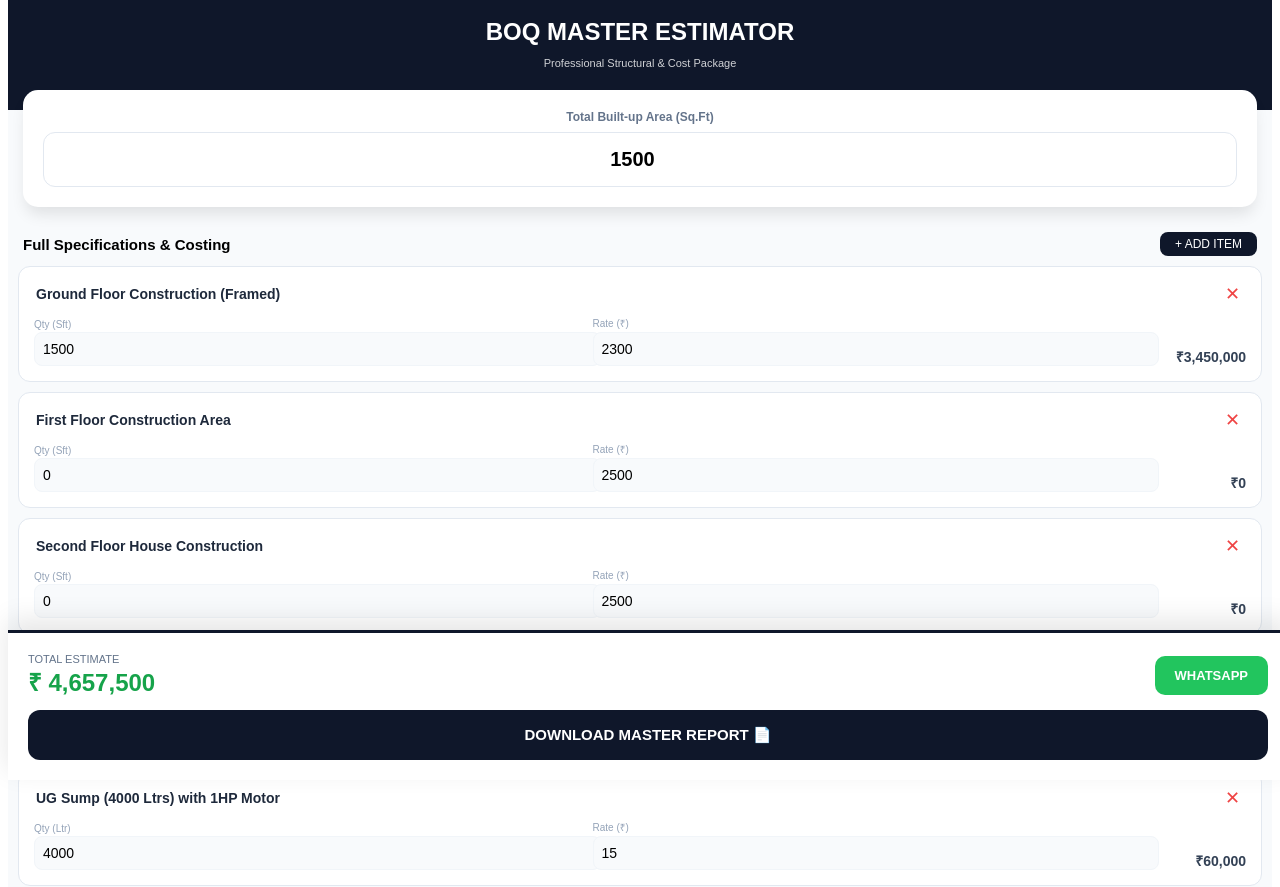
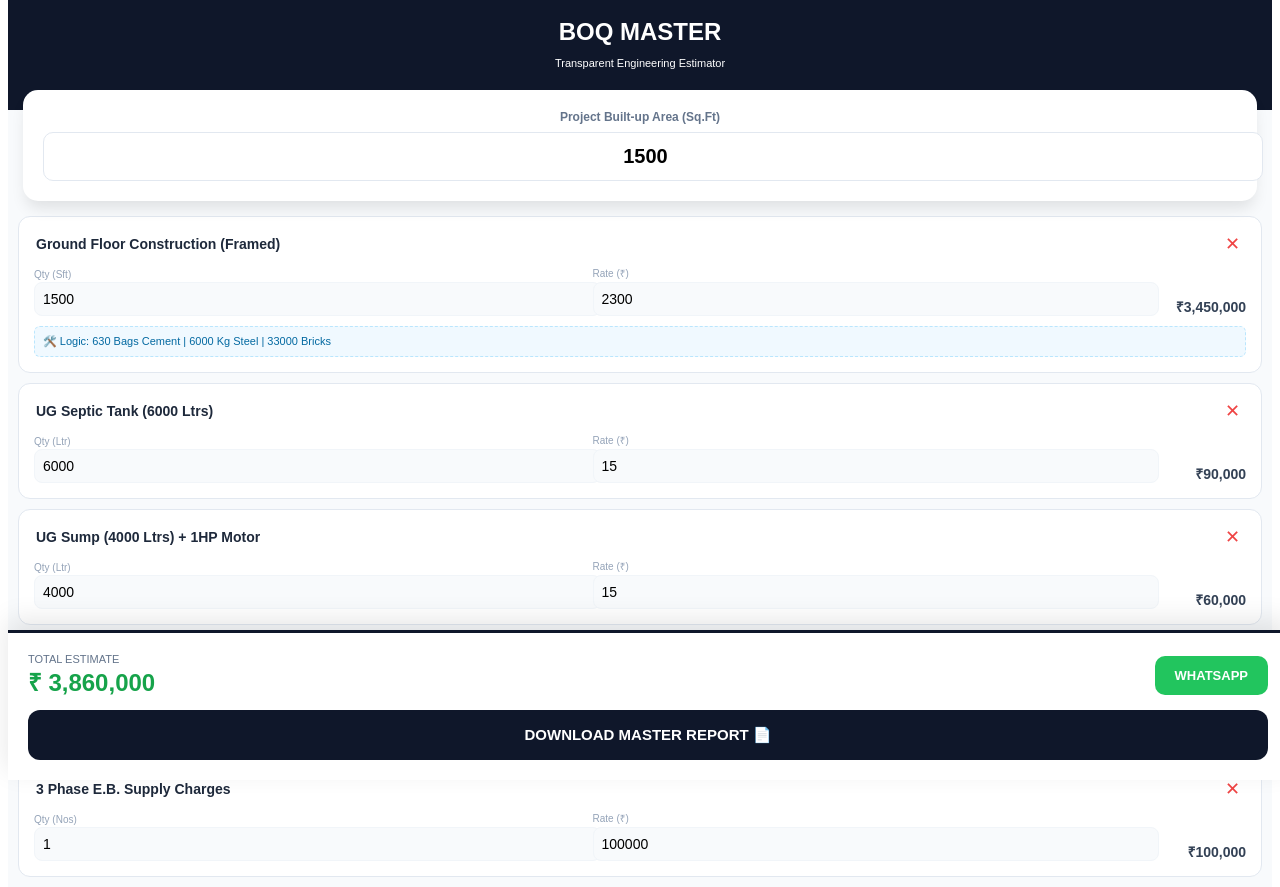
Before and after one commit to Movieeesss/BOQ-ESTIMATOR, a React (Vite) app: page / in a window 1280 px wide. Shown: the part 20-907 px from the top of the page. Built offline with nearby package versions, Linux system fonts and the light colour scheme.

Commit message:
Update BOQ ESTIMATOR.tsx

```diff
--- a/src/BOQ ESTIMATOR.tsx
+++ b/src/BOQ ESTIMATOR.tsx
@@ -1,19 +1,24 @@
-import React, { useState, useMemo, useCallback } from 'react';
+import React, { useState, useMemo, useCallback, useEffect } from 'react';
 import jsPDF from 'jspdf';
 import autoTable from 'jspdf-autotable';
 
-// --- FULL SPECIFICATION DATABASE (Images 1-8) ---
+// --- 1. ENGINEERING LOGIC DATABASE (Transparency for Clients) ---
+const ENG_LOGIC = {
+  cement: 0.42, // Bags per Sqft
+  steel: 4.0,   // Kg per Sqft
+  sand: 1.8,    // Cft per Sqft
+  aggregate: 1.35, // Cft per Sqft
+  bricks: 22,   // Nos per Sqft
+};
+
 const SPECS_DB = {
   Cement: ["Ramco Super Plast", "Chettinad", "UltraTech", "Dalmia"],
   Steel: ["Fe 550D TMT PULKIT", "JSW Neosteel", "TATA Tiscon"],
-  Plumbing: ["AvonPlast (PVC)", "Trubore (UPVC)", "Finolex (CPVC)"],
-  Electrical: ["Finolex Pipes", "GM Modular Switches", "Legrand", "RR/Kundan Wires"],
-  Flooring: ["Vitrified Tiles (4x2)", "KAG/Millenium", "White Cool Roof Tile"],
-  Woodwork: ["Teak Wood Main Door", "Readymade Flush Doors", "PVC Toilet Doors"],
-  Structural: ["M20 Grade Mix", "1:5 Mortar", "4.5\" Roof Slab", "Column 1'x0'9\""]
+  Plumbing: ["AvonPlast", "Trubore", "Finolex"],
+  Electrical: ["Finolex", "GM Modular", "Legrand", "RR Wires"],
+  Structural: ["M20 Mix", "4.5\" Slab", "1:5 Mortar"]
 };
 
-// Define the structure for items to prevent TS errors
 interface BOQItem {
   id: number;
   cat: string;
@@ -23,141 +28,139 @@
   unit: string;
 }
 
+// --- 2. DEBOUNCED INPUT COMPONENT (Fixes Backspace/Typing Lag) ---
+const EditableInput = ({ value, onSave, type = "text", style }: any) => {
+  const [localVal, setLocalVal] = useState(value);
+
+  useEffect(() => { setLocalVal(value); }, [value]);
+
+  const handleChange = (e: any) => setLocalVal(e.target.value);
+  const handleBlur = () => onSave(localVal); // Only updates master state when user stops typing
+
+  return (
+    <input
+      type={type}
+      value={localVal}
+      onChange={handleChange}
+      onBlur={handleBlur}
+      style={style}
+    />
+  );
+};
+
 export default function MasterBOQEstimator() {
   const [builtArea, setBuiltArea] = useState<number>(1500);
   const [clientName, setClientName] = useState("Mr. Rajendran");
 
-  // --- FULL DYNAMIC DATA FROM IMAGES 1, 2, 3, 6, 7 & 8 ---
   const [items, setItems] = useState<BOQItem[]>([
     { id: 1, cat: "Civil", desc: "Ground Floor Construction (Framed)", qty: 1500, rate: 2300, unit: "Sft" },
-    { id: 2, cat: "Civil", desc: "First Floor Construction Area", qty: 0, rate: 2500, unit: "Sft" },
-    { id: 3, cat: "Civil", desc: "Second Floor House Construction", qty: 0, rate: 2500, unit: "Sft" },
     { id: 4, cat: "Water", desc: "UG Septic Tank (6000 Ltrs)", qty: 6000, rate: 15, unit: "Ltr" },
-    { id: 5, cat: "Water", desc: "UG Sump (4000 Ltrs) with 1HP Motor", qty: 4000, rate: 15, unit: "Ltr" },
-    { id: 6, cat: "Water", desc: "Brick Water Tank (2000L)", qty: 1, rate: 100000, unit: "Nos" },
-    { id: 7, cat: "External", desc: "Compound Wall (80 Ft)", qty: 80, rate: 2500, unit: "Rft" },
-    { id: 8, cat: "External", desc: "Setbacks - Cement Platform Finish", qty: 275, rate: 500, unit: "Sft" },
-    { id: 9, cat: "Utility", desc: "Borewell with 1 HP Jet Pump", qty: 1, rate: 80000, unit: "Nos" },
-    { id: 10, cat: "Utility", desc: "3 Phase E.B. Supply & Temp EB", qty: 1, rate: 100000, unit: "Nos" },
-    { id: 11, cat: "Utility", desc: "Plan Approval Fee & Expenses", qty: 1, rate: 75000, unit: "Nos" },
-    { id: 12, cat: "Utility", desc: "Property Tax & UGD Connection", qty: 1, rate: 90000, unit: "LS" },
-    { id: 13, cat: "Special", desc: "Modular Kitchen & Chimney", qty: 1, rate: 150000, unit: "LS" },
-    { id: 14, cat: "Special", desc: "Terrace - White Cool Roof Tile", qty: 1, rate: 125000, unit: "LS" }
+    { id: 5, cat: "Water", desc: "UG Sump (4000 Ltrs) + 1HP Motor", qty: 4000, rate: 15, unit: "Ltr" },
+    { id: 9, cat: "Utility", desc: "Borewell with 1 HP Jet Pump", qty: 1, rate: 85000, unit: "Nos" },
+    { id: 10, cat: "Utility", desc: "3 Phase E.B. Supply Charges", qty: 1, rate: 100000, unit: "Nos" },
+    { id: 11, cat: "Utility", desc: "Plan Approval Fee & Expenses", qty: 1, rate: 75000, unit: "Nos" }
   ]);
 
-  // --- SEAMLESS CALCULATION ENGINE ---
+  // --- 3. TRANSPARENCY CALCULATION ---
   const totals = useMemo(() => {
     const subTotal = items.reduce((sum, i) => sum + (i.qty * i.rate), 0);
-    const cementBags = Math.round(builtArea * 0.42);
-    const steelKgs = Math.round(builtArea * 4.0);
-    return { subTotal, cementBags, steelKgs };
+    const breakDown = {
+      cement: Math.round(builtArea * ENG_LOGIC.cement),
+      steel: Math.round(builtArea * ENG_LOGIC.steel),
+      bricks: Math.round(builtArea * ENG_LOGIC.bricks),
+      sand: Math.round(builtArea * ENG_LOGIC.sand)
+    };
+    return { subTotal, ...breakDown };
   }, [items, builtArea]);
 
-  // --- LAG-FREE UPDATES ---
   const updateItem = useCallback((id: number, field: keyof BOQItem, val: any) => {
     setItems(prev => prev.map(i => i.id === id ? { ...i, [field]: val } : i));
-  }, []);
-
-  const deleteItem = useCallback((id: number) => {
-    setItems(prev => prev.filter(i => i.id !== id));
   }, []);
 
   const generatePDF = () => {
     const doc = new jsPDF();
     doc.setFontSize(18);
-    doc.setTextColor(30, 41, 59);
-    doc.text("MASTER BOQ ESTIMATION REPORT", 105, 15, { align: 'center' });
+    doc.text("MASTER BOQ REPORT", 105, 15, { align: 'center' });
 
-    // Explicitly typing tableBody as any[] to bypass strict Cell check
     const tableBody: any[] = items.filter(i => i.qty > 0).map(i => [
       i.desc, `${i.qty} ${i.unit}`, `Rs.${i.rate}`, `Rs.${(i.qty * i.rate).toLocaleString()}`
     ]);
 
-    // Material Table Header - Image 4, 5, 8
-    tableBody.push([{ content: 'FULL MATERIAL SPECIFICATIONS', colSpan: 4, styles: { halign: 'center', fillColor: [241, 245, 249], fontStyle: 'bold' } }]);
-    tableBody.push(["Cement Brands", SPECS_DB.Cement.join(" / "), `${totals.cementBags} Bags`, "Included"]);
-    tableBody.push(["Steel Brands", SPECS_DB.Steel.join(" / "), `${totals.steelKgs} Kgs`, "Included"]);
-    tableBody.push(["Plumbing", SPECS_DB.Plumbing.join(", "), "ISI Standard", "Included"]);
-    tableBody.push(["Electrical", SPECS_DB.Electrical.join(", "), "Modular Points", "Included"]);
-    tableBody.push(["Flooring", SPECS_DB.Flooring.join(", "), "GVT/Cool Roof", "Included"]);
-    tableBody.push(["Joinery", SPECS_DB.Woodwork.join(", "), "Teak/Flush", "Included"]);
-    tableBody.push(["Structure", SPECS_DB.Structural.join(" | "), "Framed", "Included"]);
+    tableBody.push([{ content: 'ENGINEERING MATERIAL BREAKDOWN', colSpan: 4, styles: { halign: 'center', fillColor: [241, 245, 249], fontStyle: 'bold' } }]);
+    tableBody.push(["Cement Bags", `Req: ${totals.cement} Bags`, "Standard: 0.42/Sft", "Included"]);
+    tableBody.push(["Steel Weight", `Req: ${totals.steel} Kgs`, "Standard: 4.00/Sft", "Included"]);
+    tableBody.push(["Bricks Count", `Req: ${totals.bricks} Nos`, "Standard: 22/Sft", "Included"]);
 
     autoTable(doc, {
       startY: 25,
-      head: [['Description', 'Quantity', 'Rate', 'Total Cost']],
+      head: [['Description', 'Quantity', 'Rate', 'Total']],
       body: tableBody,
       foot: [['', '', 'GRAND TOTAL', `Rs. ${totals.subTotal.toLocaleString()}`]],
       theme: 'grid',
       headStyles: { fillColor: [15, 23, 42] },
-      footStyles: { fillColor: [22, 163, 74], textColor: [255, 255, 255] }
+      footStyles: { fillColor: [22, 163, 74] }
     });
 
-    doc.save(`${clientName}_Master_BOQ.pdf`);
+    doc.save(`${clientName}_BOQ.pdf`);
   };
 
   return (
     <div style={containerStyle}>
-      {/* HEADER */}
       <div style={headerStyle}>
-        <h2 style={{ margin: 0 }}>BOQ MASTER ESTIMATOR</h2>
-        <p style={{ fontSize: '11px', opacity: 0.8 }}>Professional Structural & Cost Package</p>
+        <h2 style={{ margin: 0 }}>BOQ MASTER</h2>
+        <p style={{ fontSize: '11px' }}>Transparent Engineering Estimator</p>
       </div>
 
-      {/* BUILT AREA INPUT */}
       <div style={areaCard}>
-        <label style={labelStyle}>Total Built-up Area (Sq.Ft)</label>
-        <input
+        <label style={labelStyle}>Project Built-up Area (Sq.Ft)</label>
+        <EditableInput
           type="number"
           value={builtArea}
-          onChange={(e) => setBuiltArea(Number(e.target.value))}
+          onSave={(val: any) => setBuiltArea(Number(val))}
           style={areaInput}
         />
       </div>
 
-      {/* DYNAMIC LIST */}
       <div style={scrollArea}>
-        <div style={listHeader}>
-          <h3 style={{ margin: 0, fontSize: '15px' }}>Full Specifications & Costing</h3>
-          <button
-            style={addBtn}
-            onClick={() => setItems([...items, { id: Date.now(), cat: "Custom", desc: "New Work Item", qty: 1, rate: 0, unit: "Nos" }])}
-          >+ ADD ITEM</button>
-        </div>
-
         {items.map((item) => (
           <div key={item.id} style={itemCard}>
             <div style={{ display: 'flex', justifyContent: 'space-between' }}>
-              <input
+              <EditableInput
+                value={item.desc}
+                onSave={(val: any) => updateItem(item.id, 'desc', val)}
                 style={itemTitle}
-                value={item.desc}
-                onChange={(e) => updateItem(item.id, 'desc', e.target.value)}
               />
-              <button onClick={() => deleteItem(item.id)} style={delBtn}>✕</button>
+              <button onClick={() => setItems(prev => prev.filter(i => i.id !== item.id))} style={delBtn}>✕</button>
             </div>
             <div style={inputRow}>
               <div style={{ flex: 1 }}>
                 <span style={miniLabel}>Qty ({item.unit})</span>
-                <input type="number" value={item.qty} style={smallInp} onChange={e => updateItem(item.id, 'qty', Number(e.target.value))} />
+                <EditableInput type="number" value={item.qty} style={smallInp} onSave={(val: any) => updateItem(item.id, 'qty', Number(val))} />
               </div>
               <div style={{ flex: 1 }}>
                 <span style={miniLabel}>Rate (₹)</span>
-                <input type="number" value={item.rate} style={smallInp} onChange={e => updateItem(item.id, 'rate', Number(e.target.value))} />
+                <EditableInput type="number" value={item.rate} style={smallInp} onSave={(val: any) => updateItem(item.id, 'rate', Number(val))} />
               </div>
               <div style={rowTotal}>₹{(item.qty * item.rate).toLocaleString()}</div>
             </div>
+
+            {/* Engineering Transparency Section */}
+            {item.unit === "Sft" && item.qty > 0 && (
+              <div style={transparencyBox}>
+                🛠️ Logic: {totals.cement} Bags Cement | {totals.steel} Kg Steel | {totals.bricks} Bricks
+              </div>
+            )}
           </div>
         ))}
       </div>
 
-      {/* FIXED FOOTER FOR PHONE VISIBILITY */}
       <div style={floatingFooter}>
         <div style={footerText}>
           <div>
             <div style={{ fontSize: '11px', color: '#64748b' }}>TOTAL ESTIMATE</div>
             <div style={{ fontSize: '24px', fontWeight: 'bold', color: '#16a34a' }}>₹ {totals.subTotal.toLocaleString()}</div>
           </div>
-          <button onClick={() => window.open(`https://wa.me/?text=BOQ Estimation: ₹${totals.subTotal.toLocaleString()}`)} style={waBtn}>WHATSAPP</button>
+          <button onClick={() => window.open(`https://wa.me/?text=BOQ Quote: ₹${totals.subTotal.toLocaleString()}`)} style={waBtn}>WHATSAPP</button>
         </div>
         <button onClick={generatePDF} style={pdfBtn}>DOWNLOAD MASTER REPORT 📄</button>
       </div>
@@ -168,19 +171,18 @@
 // --- CSS-IN-JS FOR SEAMLESS PERFORMANCE ---
 const containerStyle = { maxWidth: '100%', minHeight: '100vh', background: '#f8fafc', paddingBottom: '160px', fontFamily: 'sans-serif' };
 const headerStyle = { background: '#0f172a', color: 'white', padding: '30px 20px', textAlign: 'center' as const };
-const areaCard = { background: 'white', margin: '-20px 15px 15px 15px', padding: '20px', borderRadius: '15px', boxShadow: '0 10px 15px -3px rgba(0,0,0,0.1)', position: 'relative' as const, zIndex: 10 };
-const areaInput = { width: '100%', padding: '15px', border: '1px solid #e2e8f0', borderRadius: '12px', fontSize: '20px', fontWeight: 'bold' as const, textAlign: 'center' as const, boxSizing: 'border-box' as const };
+const areaCard = { background: 'white', margin: '-20px 15px 15px 15px', padding: '20px', borderRadius: '15px', boxShadow: '0 10px 15px -3px rgba(0,0,0,0.1)', zIndex: 10, position: 'relative' as const };
+const areaInput = { width: '100%', padding: '12px', border: '1px solid #e2e8f0', borderRadius: '10px', fontSize: '20px', fontWeight: 'bold' as const, textAlign: 'center' as const };
 const labelStyle = { fontSize: '12px', color: '#64748b', fontWeight: 'bold' as const, marginBottom: '8px', display: 'block', textAlign: 'center' as const };
 const scrollArea = { padding: '0 10px' };
-const listHeader = { display: 'flex', justifyContent: 'space-between', alignItems: 'center', padding: '10px 5px' };
-const addBtn = { background: '#0f172a', color: 'white', border: 'none', padding: '5px 15px', borderRadius: '8px', fontSize: '12px' };
 const itemCard = { background: 'white', padding: '15px', borderRadius: '12px', marginBottom: '10px', border: '1px solid #e2e8f0' };
 const itemTitle = { border: 'none', fontWeight: 'bold' as const, fontSize: '14px', width: '90%', color: '#1e293b', outline: 'none' };
 const inputRow = { display: 'flex', gap: '10px', alignItems: 'flex-end', marginTop: '10px' };
 const miniLabel = { fontSize: '10px', color: '#94a3b8', display: 'block', marginBottom: '2px' };
 const smallInp = { width: '100%', border: '1px solid #f1f5f9', padding: '8px', borderRadius: '8px', fontSize: '14px', background: '#f8fafc' };
 const rowTotal = { fontWeight: 'bold' as const, fontSize: '14px', color: '#334155', minWidth: '95px', textAlign: 'right' as const };
-const delBtn = { color: '#ef4444', background: 'none', border: 'none', fontSize: '18px', cursor: 'pointer' };
+const transparencyBox = { marginTop: '10px', padding: '8px', background: '#f0f9ff', borderRadius: '6px', fontSize: '11px', color: '#0369a1', border: '1px dashed #bae6fd' };
+const delBtn = { color: '#ef4444', background: 'none', border: 'none', fontSize: '18px' };
 const floatingFooter = { position: 'fixed' as const, bottom: 0, width: '100%', background: 'white', padding: '20px', borderTop: '3px solid #0f172a', boxShadow: '0 -10px 25px rgba(0,0,0,0.1)', zIndex: 1000, boxSizing: 'border-box' as const };
 const footerText = { display: 'flex', justifyContent: 'space-between', alignItems: 'center', marginBottom: '12px' };
 const pdfBtn = { width: '100%', padding: '16px', background: '#0f172a', color: 'white', border: 'none', borderRadius: '12px', fontWeight: 'bold' as const, fontSize: '15px' };
```
